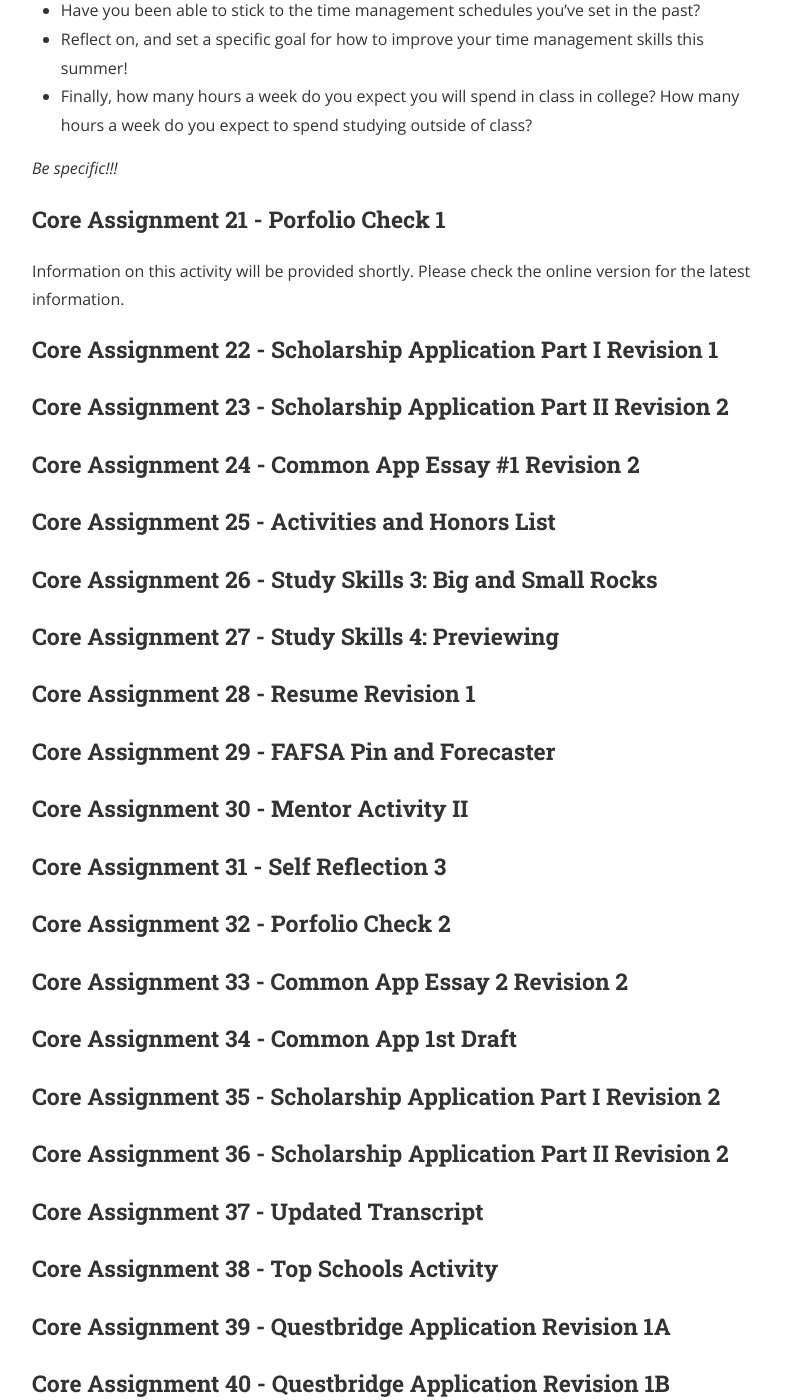
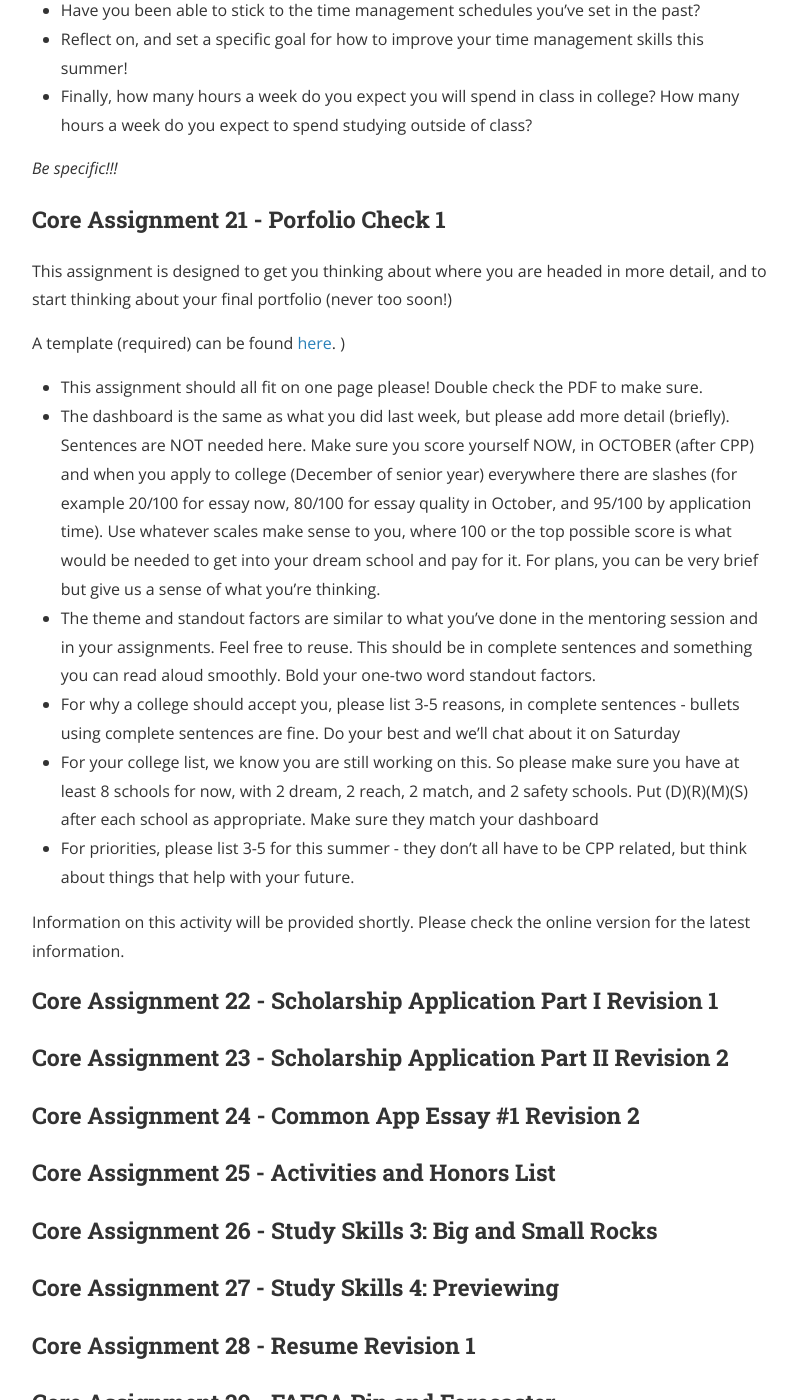
Before and after one commit to wrgr/cppbook, a Jekyll site: the page built from assignments.md, in a window 1280 px wide and 1400 px high, scrolled down 8382 px. Shown: the whole window, without its empty margins (240-1037 px from the left). Built offline with Jekyll 4.4.1, drawn with Linux system fonts in a browser that asks for light colours; nearby versions of some CDN libraries; a style sheet for code colours, icons or effects is not loaded; some of the changed text lies outside the part shown.

Commit message:
adding portfolio check

```diff
--- a/assignments.md
+++ b/assignments.md
@@ -168,6 +168,8 @@ Our two recommended prompts this year are (you may choose your own if you prefer
 - Discuss an accomplishment or event, formal or informal, that marked your transition from childhood to adulthood within your culture, community, or family.
 
 Remember the ideas that we discussed in class!!!
+Our essay template is [here](/cppbook/assets/cpp_essay_template.doc).
+
 
 #### [](#ca014)
 
@@ -265,6 +267,17 @@ For this assignment, you will write one short essay, approximately 1 page in tot
 #### [](#ca021)
 
 ### Core Assignment 21 -  Porfolio Check 1
+
+This assignment is designed to get you thinking about where you are headed in more detail, and to start thinking about your final portfolio (never too soon!)
+
+A template (required) can be found [here](/cppbook/assets/cpp_portfoliocheck1.docx).
+)
+- This assignment should all fit on one page please!  Double check the PDF to make sure.
+- The dashboard is the same as what you did last week, but please add more detail (briefly).  Sentences are NOT needed here.  Make sure you score yourself NOW, in OCTOBER (after CPP) and when you apply to college (December of senior year) everywhere there are slashes  (for example 20/100 for essay now, 80/100 for essay quality in October, and 95/100 by application time).  Use whatever scales make sense to you, where 100 or the top possible score is what would be needed to get into your dream school and pay for it.  For plans, you can be very brief but give us a sense of what you're thinking.
+- The theme and standout factors are similar to what you've done in the mentoring session and in your assignments.  Feel free to reuse.  This should be in complete sentences and something you can read aloud smoothly.  Bold your one-two word standout factors.
+- For why a college should accept you, please list 3-5 reasons, in complete sentences - bullets using complete sentences are fine.  Do your best and we'll chat about it on Saturday
+- For your college list, we know you are still working on this.  So please make sure you have at least 8 schools for now, with 2 dream, 2 reach, 2 match, and 2 safety schools.  Put (D)(R)(M)(S) after each school as appropriate.  Make sure they match your dashboard
+- For priorities, please list 3-5 for this summer - they don't all have to be CPP related, but think about things that help with your future.
 
 #### [](#ca022)
 
```
Also changed, not shown: 1 other file.
